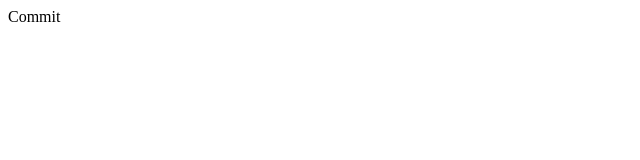
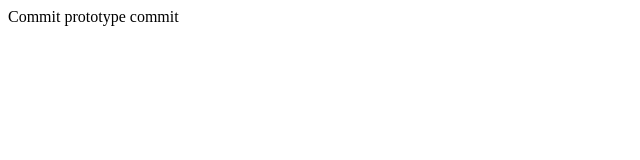
Before and after one commit to TarczaliRolandCkik/Probbavizsga2, a plain HTML site: page Index.html in a window 1280 px wide. Shown: the whole page, without its empty margins (0-640 px from the left). Drawn offline with Linux system fonts and the light colour scheme.

Commit message:
prototype

```diff
--- a/Index.html
+++ b/Index.html
@@ -7,5 +7,6 @@
 </head>
 <body>
     Commit
+    prototype commit
 </body>
 </html>
```
Also changed, not shown: 2index.html (added).
